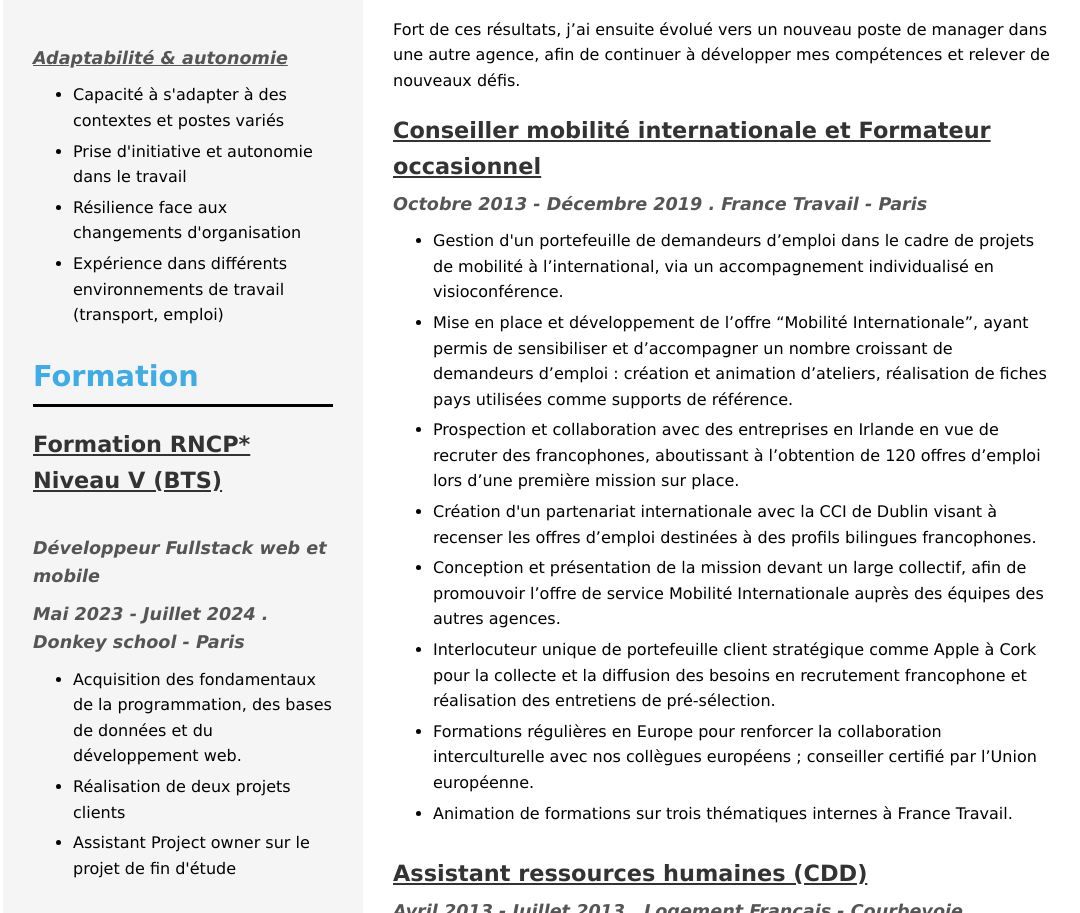
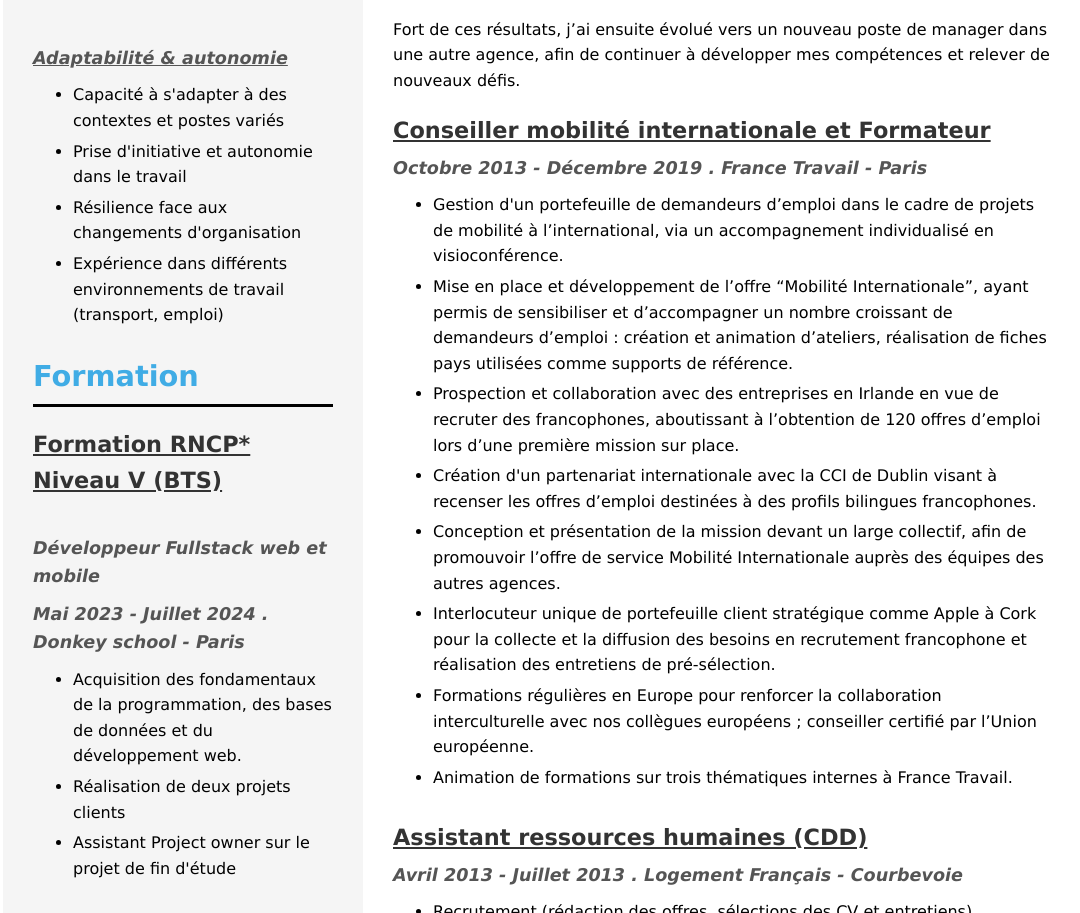
Before and after one commit to XavDauch/XavDauch.github.io, a plain HTML site: page index.html in a window 1280 px wide. Shown: the part 1779-2692 px from the top of the page, without its empty margins (97-1177 px from the left). Drawn offline with Linux system fonts and the light colour scheme.

Commit message:
correcting work experience

```diff
--- a/index.html
+++ b/index.html
@@ -173,7 +173,7 @@
                                 </ul>
                                     <p>Fort de ces résultats, j’ai ensuite évolué vers un nouveau poste de manager dans une autre agence, afin de continuer à développer mes compétences et relever de nouveaux défis.</p>
 
-                                <h3>Conseiller mobilité internationale et Formateur occasionnel</h3>
+                                <h3>Conseiller mobilité internationale et Formateur</h3>
                                 <h4>Octobre 2013 - Décembre 2019 . France Travail - Paris</h4>
                                 <ul>
                                     <li>Gestion d'un portefeuille de demandeurs d’emploi dans le cadre de projets de mobilité à l’international, via un accompagnement individualisé en visioconférence.</li>
```
